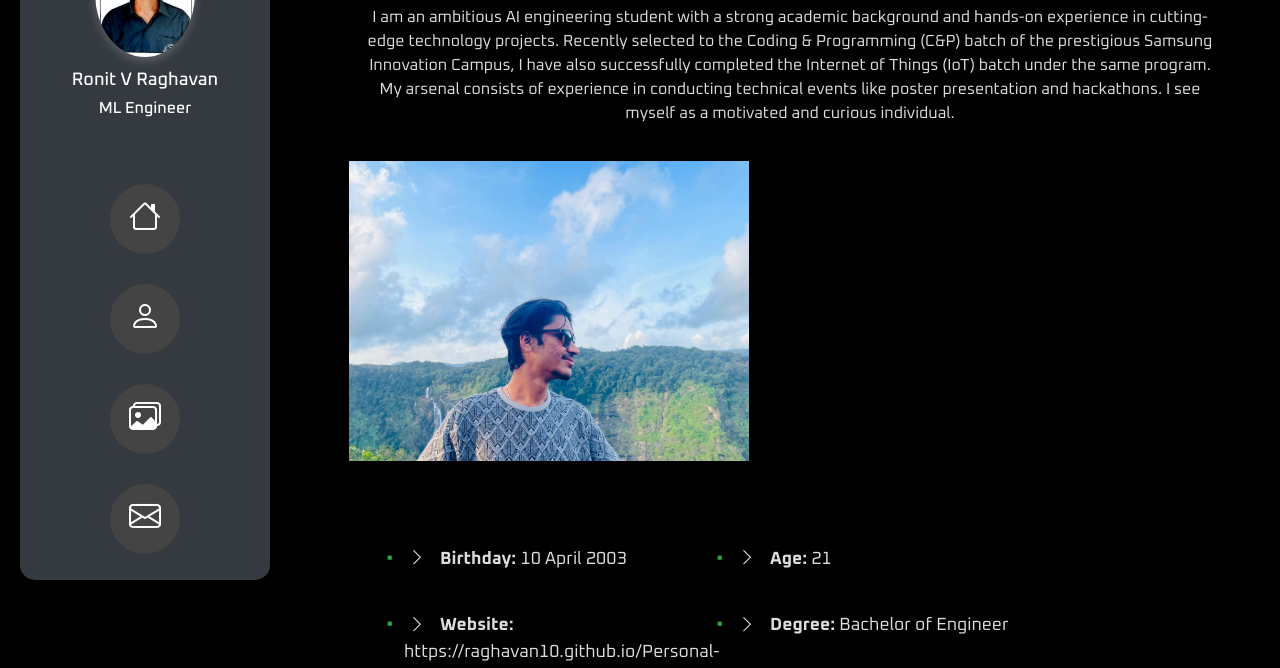
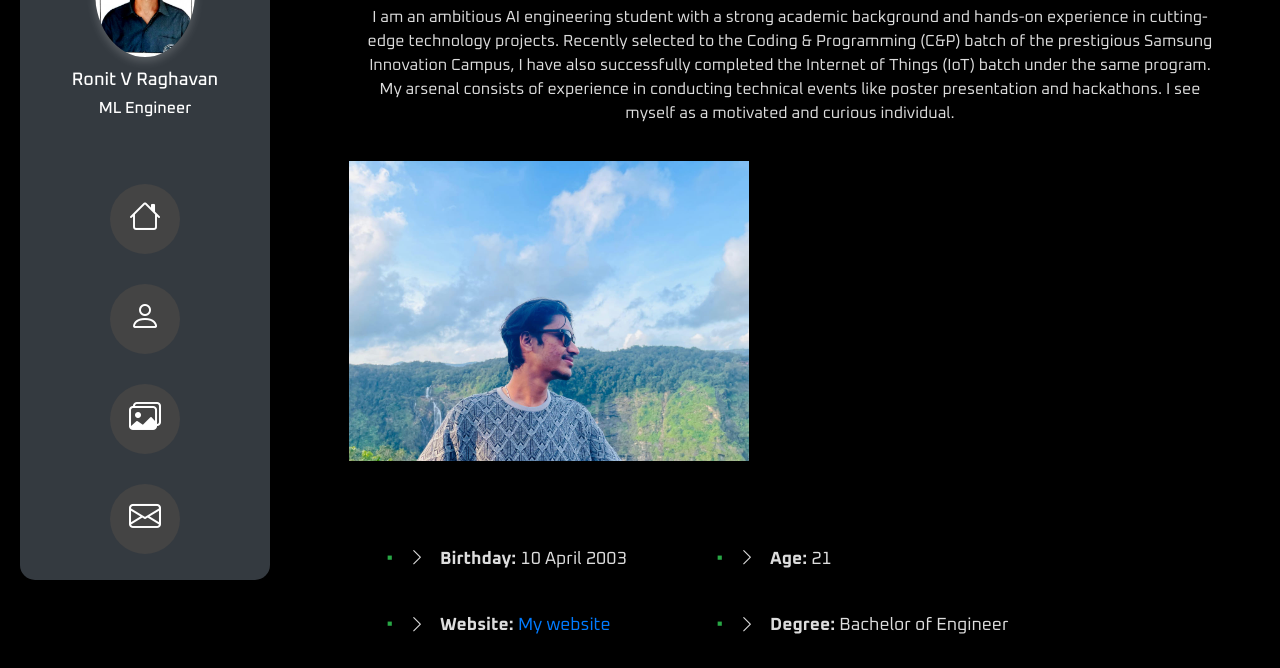
Before and after one commit to raghavan10/Personal-Portfolio, a website: page about.html in a window 1280 px wide. Shown: the part 115-783 px from the top of the page. Drawn offline with nearby package versions, Linux system fonts and the light colour scheme.

Commit message:
recent commit

```diff
--- a/about.html
+++ b/about.html
@@ -127,7 +127,11 @@
                     <li>
                       <i class="bi bi-chevron-right"></i>
                       <span class="highlight">Website:</span>
-                      https://raghavan10.github.io/Personal-Portfolio/index.html
+                      <a
+                        href="https://raghavan10.github.io/Personal-Portfolio/index.html"
+                      >
+                        My website</a
+                      >
                     </li>
                     <li>
                       <i class="bi bi-chevron-right"></i>
```
